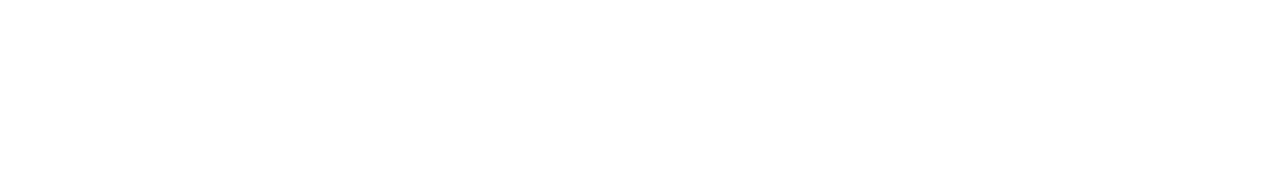
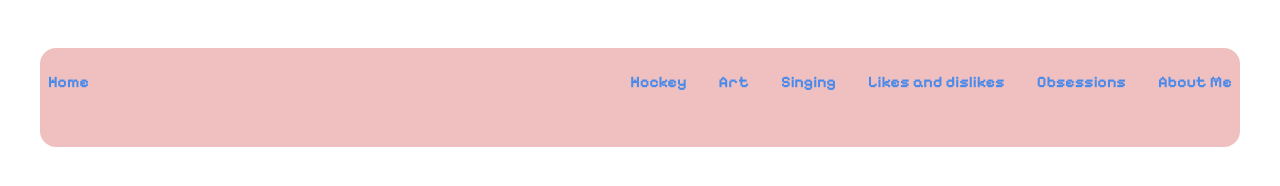
Before and after one commit to etshre/meee, a plain HTML site: page info.html in a window 1280 px wide. Drawn offline with Linux system fonts and the light colour scheme.

Commit message:
added a header to each page

```diff
--- a/info.html
+++ b/info.html
@@ -3,9 +3,22 @@
 <head>
     <meta charset="UTF-8">
     <meta name="viewport" content="width=device-width, initial-scale=1.0">
-    <title>Document</title>
+    <title>info</title>
+    <link rel="stylesheet" href="style.css">
 </head>
 <body>
-
+    <header class="sticky">
+        <nav>
+            <ul>
+                <li><a href="index.html">Home</a></li>
+                <li><a href="hockey.html">Hockey</a></li>
+                <li><a href="art.html">Art</a></li>
+                <li><a href="singing.html">Singing</a></li>
+                <li><a href="likes_and_dislikes.html">Likes and dislikes</a></li>
+                <li><a href="obsessions.html">Obsessions</a></li>
+                <li><a href="info.html">About Me</a></li>
+            </ul>
+        </nav>
+    </header>
 </body>
 </html>
--- a/style.css
+++ b/style.css
@@ -59,12 +59,13 @@ header, section{
     margin: 2em auto;
     width: min(75em, 100%);
     background-color: var(--colour-1);
-    padding: min(2em, 15%);
+    padding: min(0.5em, 15%);
     border-radius: 1em;
 }
 
 .welcome-section{
     background-color: var(--intro-colour);
+    padding: 1em;
 }
 
 .flex-container {
@@ -130,7 +131,7 @@ h1 {
 
 .likes_and_dislikes {
     padding: 3em min(2em, 15%);
-    background-color: var(--primary-colour);
+    background-color: var(--intro-colour);
     text-align: center;
 }
 
@@ -190,3 +191,8 @@ footer a:hover{
         width: 100%;
     }
 }
+
+.sticky {
+    position: sticky;
+    top: 0;
+}
```
Also changed, not shown: art.html (+14 -0 lines), hockey.html (+14 -0 lines), index.html (+3 -3 lines), likes_and_dislikes.html (+14 -0 lines), obsessions.html (+14 -0 lines), singing.html (+14 -0 lines), 1 other file.
